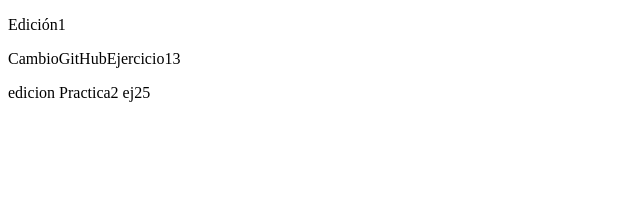
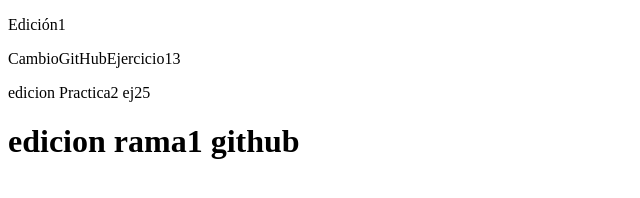
Before and after one commit to victorsnm/Tarea4.1_ENDES, a plain HTML site: page index.html in a window 1280 px wide. Shown: the whole page, without its empty margins (0-640 px from the left). Drawn offline with Linux system fonts and the light colour scheme.

Commit message:
añadido h1

```diff
--- a/index.html
+++ b/index.html
@@ -9,5 +9,6 @@
     <p>Edición1</p>
     <p>CambioGitHubEjercicio13</p>
     <p>edicion Practica2 ej25</p>
+    <h1>edicion rama1 github</h1>
 </body>
 </html>
```
